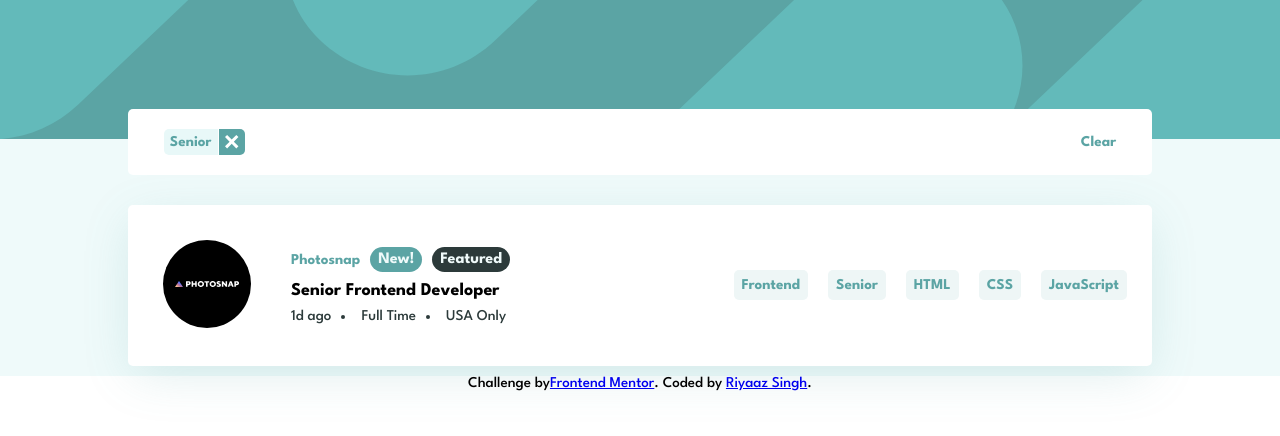
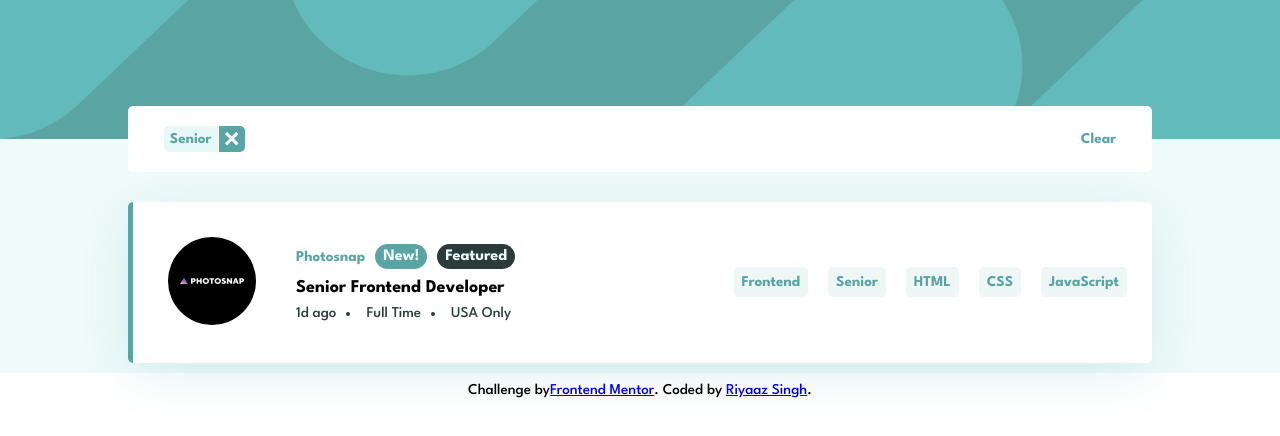
Before and after one commit to Riyaazct/challenge-job-listing, a React (Create React App) app: page / in a window 1280 px wide. Both pictures are taken after a click on the item "Senior". Shown: the top 436 px of the page. Built offline with nearby package versions, Linux system fonts and the light colour scheme.

Commit message:
project completed

```diff
--- a/src/Filter.css
+++ b/src/Filter.css
@@ -3,7 +3,7 @@
   width: 80vw;
   padding: 20px 0;
   border-radius: 5px;
-  margin: -30px auto 20px auto;
+  margin: -93px auto 20px auto;
   position: relative;
   z-index: 1;
   left: 0;
@@ -57,6 +57,6 @@
   cursor: pointer;
 }
 
-.hideClearElement {
+.hideElement {
   display: none;
 }
--- a/src/Filter.js
+++ b/src/Filter.js
@@ -6,27 +6,55 @@ const FilterComponent = ({
   filteredList,
   setFilteredList,
   setJobData,
+  jobData,
   isActive,
   setIsActive,
 }) => {
+  const handleOnClick = (e, index) => {
+    const elementName =
+      e.target.offsetParent.children[index].innerText;
+
+    let result = data.filter(
+      (job) =>
+        !job.role.includes(elementName) ||
+        !job.level.includes(elementName) ||
+        !job.languages.includes(elementName) ||
+        !job.tools.includes(elementName)
+    );
+    setJobData(result, ...jobData);
+    setFilteredList(() =>
+      filteredList.filter((name) => name !== elementName)
+    );
+  };
+
   return (
-    <div className={!isActive ? "FilteredContainer" : ""}>
+    <div
+      className={
+        filteredList.length !== 0
+          ? "FilteredContainer"
+          : "hideElement"
+      }
+      /*className={!isActive ? "FilteredContainer" : ""}*/
+    >
       {filteredList.map((item, index) => (
         <div key={index} className="selectedFilterItem">
           <p>{item}</p>
-          <img src="images/icon-remove.svg" alt="" />
+          <img
+            src="images/icon-remove.svg"
+            alt=""
+            onClick={(e) => handleOnClick(e, index)}
+          />
         </div>
       ))}
 
       <p
-        className={isActive ? "hideClearElement" : null}
         onClick={(e) => {
           setFilteredList([]);
           setJobData(data);
           setIsActive(true);
         }}
       >
-        Clear
+        <span>Clear</span>
       </p>
     </div>
   );
--- a/src/JobListings.css
+++ b/src/JobListings.css
@@ -1,15 +1,15 @@
 .container {
   background: hsl(180, 52%, 96%);
+  padding-top: 60px;
 }
 
 .cardContainer {
   display: flex;
-  margin: auto;
-  margin: 0 auto;
+  margin: 10px auto;
 }
 
 .cardContainer:first-child {
-  margin-top: 0px;
+  margin-top: 10px;
 }
 
 .jobCard {
@@ -22,6 +22,10 @@
   -webkit-box-shadow: 0px 12px 50px -6px rgba(91, 164, 164, 0.21);
   -moz-box-shadow: 0px 12px 50px -6px rgba(91, 164, 164, 0.21);
   border-radius: 5px;
+}
+
+.borderLeft {
+  border-left: 5px solid hsl(180, 29%, 50%);
 }
 
 /* Logo*/
--- a/src/JobListings.js
+++ b/src/JobListings.js
@@ -26,6 +26,7 @@ const JobListings = (props) => {
         filteredList={filteredList}
         setFilteredList={setFilteredList}
         setJobData={setJobData}
+        jobData={jobData}
         isActive={isActive}
         setIsActive={setIsActive}
       />
@@ -47,7 +48,11 @@ const JobListings = (props) => {
         }) => {
           return (
             <div className="cardContainer" key={id}>
-              <div className="jobCard">
+              <div
+                className={
+                  featured ? "jobCard borderLeft" : "jobCard"
+                }
+              >
                 <div className="imageContainer cardContent">
                   <img src={logo} alt="" />
                 </div>
@@ -57,17 +62,13 @@ const JobListings = (props) => {
                       {company}
                     </li>
                     <li
-                      className={
-                        /* newAd ? "isNewAd" : "cardListItem"*/
-                        "isNewAd cardListItem"
-                      }
+                      className={newAd ? "isNewAd" : "cardListItem"}
                     >
                       {newAd ? "New!" : ""}
                     </li>
                     <li
                       className={
-                        /*featured ? "featured" : "cardListItem"*/
-                        "featured cardListItem"
+                        featured ? "featured" : "cardListItem"
                       }
                     >
                       {featured ? "Featured" : ""}
```
